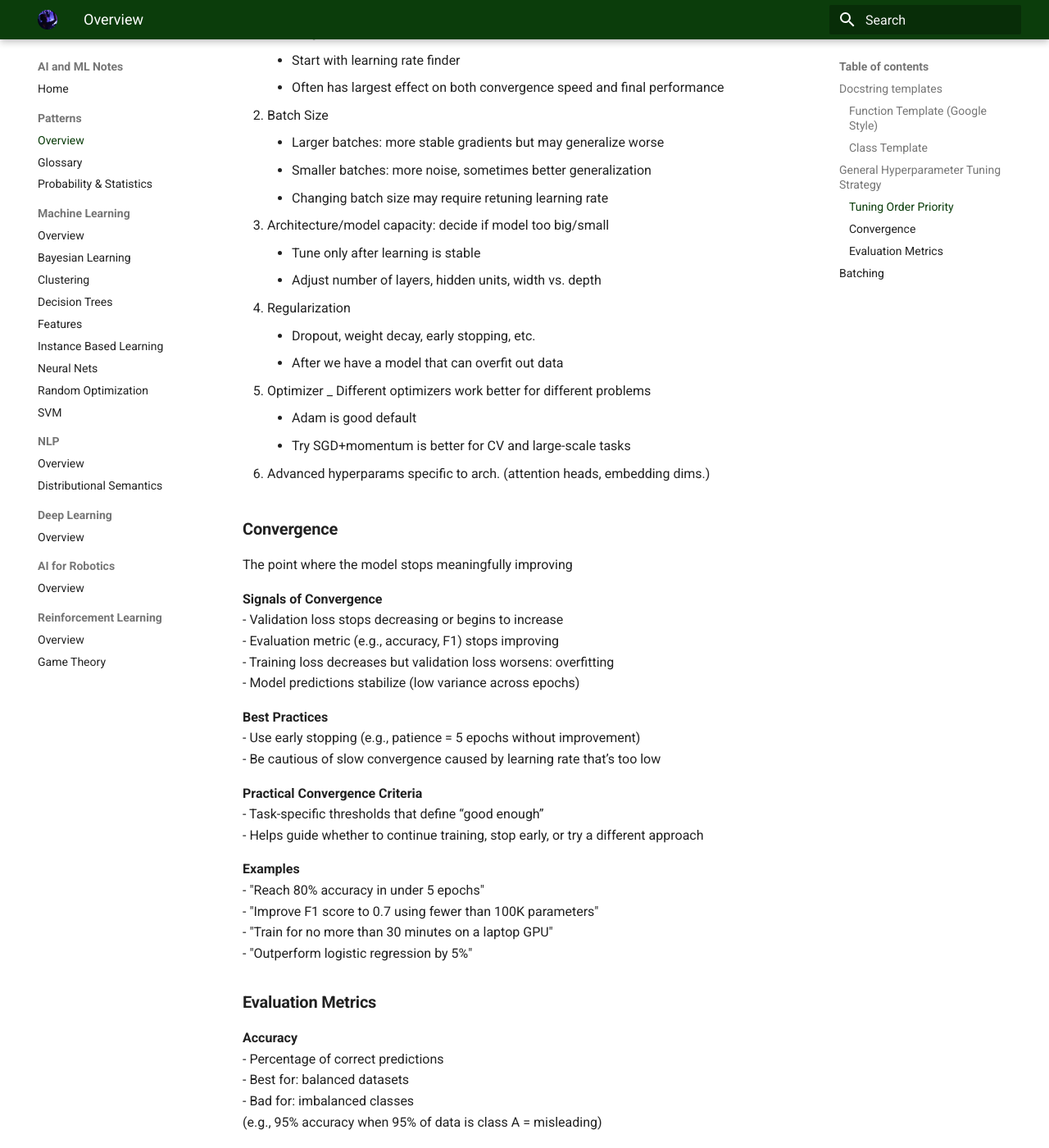
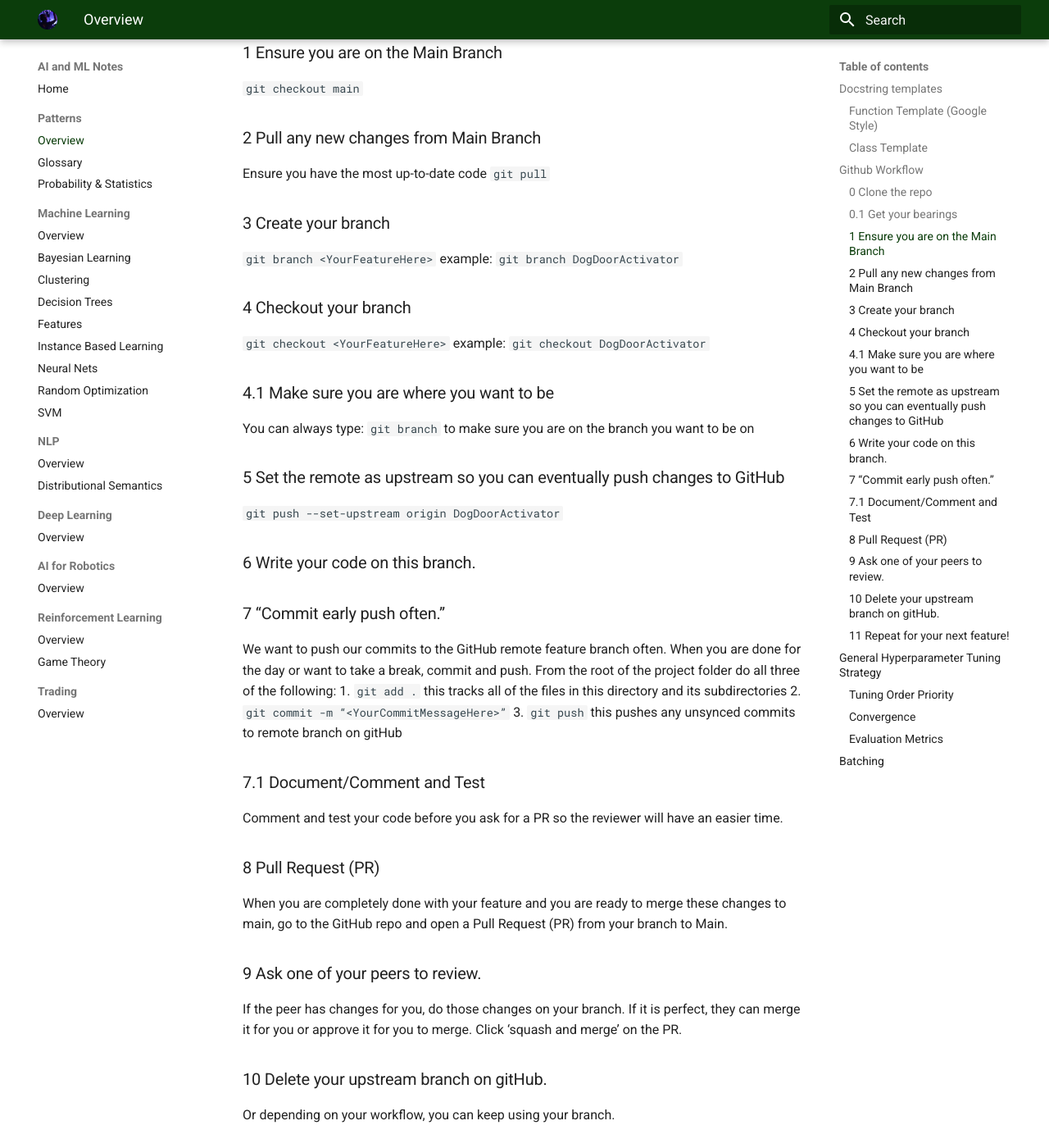
Before and after one commit to xevaballx/xevaballx.github.io, an MkDocs documentation site: the page built from docs/patterns/index.md, in a window 1280 px wide and 1400 px high, scrolled down 1264 px. Shown: the whole window at 82% size. Built offline with MkDocs 1.6.1 and Material for MkDocs 9.7.7, drawn with Linux system fonts in a browser that asks for light colours; some of the changed text lies outside the part shown.

Commit message:
github workflow in patterns

````diff
--- a/docs/patterns/index.md
+++ b/docs/patterns/index.md
@@ -10,13 +10,11 @@ Reusable code and structures used across domains.
 def my_function(arg1, arg2):
     """Brief summary of function.
 
-    Args:
-        arg1 (type): Description of first argument. (shape)
-        arg2 (type): Description of second argument. (shape)
-
+    Params:
+        arg1, type: Description of first argument. (shape)
+        arg2, type: Description of second argument. (shape)
     Returns:
         type: Description of the return value.
-
     Raises:
         SomeError: When this happens.
     """
@@ -38,6 +36,67 @@ class MyModel:
         self.name = name
 ```
 
+## **Github Workflow**
+
+Note: This doc is based on using the command line (terminal) in VSCode, not the VSCode extension for git.
+
+### 0 Clone the repo
+Go to GitHub in your browser. Go to our team repo and clone the project.
+Click the green “code” button and clone the repo however you like.
+Copy the link.
+On the command line type:
+`git clone <paste link>`
+
+### 0.1 Get your bearings
+cd into the folder created by cloning, then type:
+`ls` to see all the files
+
+### 1 Ensure you are on the Main Branch
+`git checkout main`
+
+### 2 Pull any new changes from Main Branch
+Ensure you have the most up-to-date code
+`git pull`
+
+### 3 Create your branch
+`git branch <YourFeatureHere>`
+example: `git branch DogDoorActivator`
+
+### 4 Checkout your branch
+`git checkout <YourFeatureHere>`
+example: `git checkout DogDoorActivator`
+
+### 4.1 Make sure you are where you want to be
+You can always type:
+`git branch` to make sure you are on the branch you want to be on
+
+### 5 Set the remote as upstream so you can eventually push changes to GitHub
+`git push --set-upstream origin DogDoorActivator`
+
+### 6 Write your code on this branch.
+
+### 7 “Commit early push often.”
+We want to push our commits to the GitHub remote feature branch often. When you are done for the day or want to take a break, commit and push.
+From the root of the project folder do all three of the following:
+1. `git add .` this tracks all of the files in this directory and its subdirectories
+2. `git commit -m “<YourCommitMessageHere>” `
+3. `git push` this pushes any unsynced commits to remote branch on gitHub
+
+### 7.1 Document/Comment and Test
+Comment and test your code before you ask for a PR so the reviewer will have an easier time.
+
+### 8 Pull Request (PR)
+When you are completely done with your feature and you are ready to merge these changes to main, go to the GitHub repo and open a Pull Request (PR) from your branch to Main.
+
+### 9 Ask one of your peers to review.
+If the peer has changes for you, do those changes on your branch. If it is perfect, they can merge it for you or approve it for you to merge. Click ‘squash and merge’ on the PR.
+
+### 10 Delete your upstream branch on gitHub.
+Or depending on your workflow, you can keep using your branch.
+
+### 11 Repeat for your next feature!
+Starting at step 1.
+
 ## **General Hyperparameter Tuning Strategy**
 Improve model performance by adjusting key training and model configuration parameters without overfitting or wasting compute.
 
@@ -52,6 +111,8 @@ Start with  baseline:
     - Start with learning rate finder
     - Often has largest effect on both convergence speed and final performance
 
+    The learning rate controls the size of step your optimizer takes when updating weights based on the gradient. It's arguably the most important hyperparameter to tune, and should be the the first you tune. A good learning rate balances speed and stability of training, IMO. Too small: slow convergence (or stuck in a local minimum).Too big: diverging loss or oscillating weights. Good: convergences fast to a good minimum. You can use a learning rate finder. Start with a very small learning rate, increase it exponentially, track the loss at each step, and plot loss vs. learning rate. The best learning rate is often just before the loss starts increasing rapidly.
+
 2. Batch Size
     - Larger batches: more stable gradients but may generalize worse
     - Smaller batches: more noise, sometimes better generalization
@@ -64,6 +125,8 @@ Start with  baseline:
 4. Regularization
     - Dropout, weight decay, early stopping, etc.
     - After we have a model that can overfit out data
+
+    Weight decay is a regularization technique that helps prevent overfitting by discouraging large weights in the model. I do regularization tuning after learning rate, batch size, and model capacity. Decay too small: model may overfit because it memorizes training data. Too high: model underfits because it can’t capture patterns. Good: generalizes well by keeping weights. Start with a small weight decay value and gradually increase it until you see overfitting begin to diminish while training loss stays low. Once you find a good balance, it’s often worth restarting the tuning cycle at the learning rate as you might now be able to improve the loss further with a better learning rate in combination with the new regularization setting.
 
 5.  Optimizer
     _ Different optimizers work better for different problems
--- a/mkdocs.yml
+++ b/mkdocs.yml
@@ -63,3 +63,5 @@ nav:
   - Reinforcement Learning:
       - Overview: rl/index.md
       - Game Theory: rl/game_theory.md
+  - Trading:
+      - Overview: trading/index.md
````
Also changed, not shown: docs/trading/index.md (added, +31 -0 lines), docs/trading/MACD.png (added), site/rl/index.html, site/search/search_index.json.
